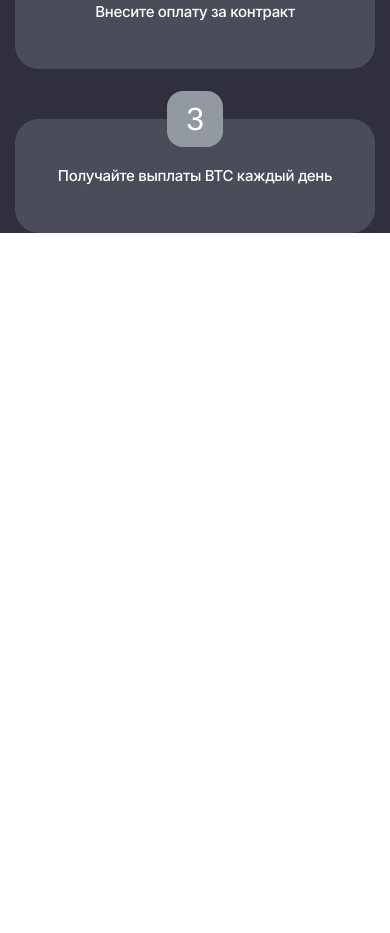
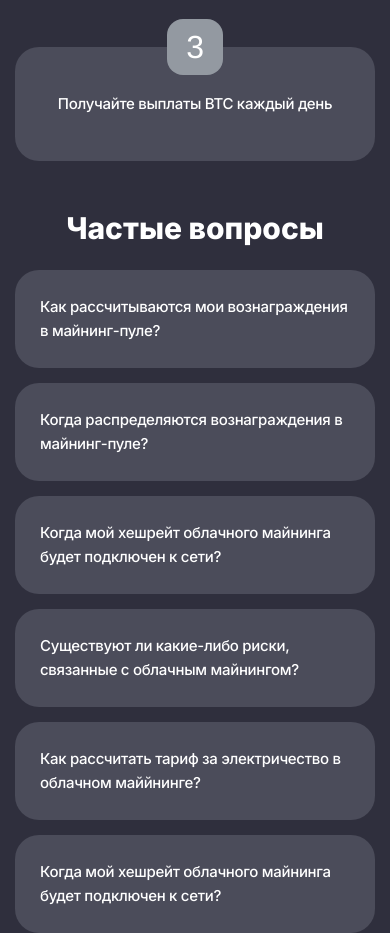
Before and after one commit to Amareis/cloud-maining, a website built with Vite: page index.html in a window 390 px wide. Shown: the part 1027-1960 px from the top of the page. Before the commit the page ends 1310 px from the top, so only its background shows below. Built offline with nearby package versions, Linux system fonts and the light colour scheme.

Commit message:
add: "questions"

```diff
--- a/index.html
+++ b/index.html
@@ -38,6 +38,21 @@
 					<div class="instruction__item"><span>3</span>Получайте выплаты BTC каждый день</div>
 				</div>
 			</section>
+			<!-- <section class="calculator">
+				<div class="calculator__title title"></div>
+			</section> -->
+
+			<section class="questions">
+				<div class="questions__title title">Частые вопросы</div>
+				<div class="questions__list">
+					<div class="questions__item">Как рассчитываются мои вознаграждения в майнинг-пуле?</div>
+					<div class="questions__item">Когда распределяются вознаграждения в майнинг-пуле?</div>
+					<div class="questions__item">Когда мой хешрейт облачного майнинга будет подключен к сети?</div>
+					<div class="questions__item">Существуют ли какие-либо риски, связанные с облачным майнингом?</div>
+					<div class="questions__item">Как рассчитать тариф за электричество в облачном маййнинге?</div>
+					<div class="questions__item">Когда мой хешрейт облачного майнинга будет подключен к сети?</div>
+				</div>
+			</section>
 		</div>
 	</div>
 
--- a/src/styles/components/_instruction.scss
+++ b/src/styles/components/_instruction.scss
@@ -7,6 +7,10 @@
 
 	&__title {
 		margin-bottom: 60px;
+
+		@media (max-width: 425px) {
+			margin-bottom: 50px;
+		}
 	}
 
 	&__list {
--- /dev/null
+++ b/src/styles/components/_questions.scss
@@ -0,0 +1,46 @@
+.questions {
+	&__title {
+		margin-bottom: 40px;
+
+		@media (max-width: 425px) {
+			margin-bottom: 25px;
+		}
+	}
+
+	&__list {
+		display: flex;
+		gap: 40px;
+		flex-wrap: wrap;
+
+		@media (max-width: 900px) {
+			justify-content: center;
+		}
+
+		@media (max-width: 425px) {
+			gap: 15px 0;
+		}
+	}
+
+	&__item {
+		background: #4B4C5A;
+		padding: 40px 30px;
+		border-radius: 24px;
+		width: calc((100% - 80px) / 3);
+		max-width: 305px;
+
+		@media (max-width: 900px) {
+			width: calc((100% - 40px) / 2);
+		}
+
+		@media (max-width: 650px) {
+			width: 100%;
+			max-width: 100%;
+		}
+
+		@media (max-width: 425px) {
+			padding: 25px;
+			line-height: 24px;
+			letter-spacing: -0.02em;
+		}
+	}
+}
--- a/src/styles/main.scss
+++ b/src/styles/main.scss
@@ -20,6 +20,11 @@
 	font-size: 40px;
 	line-height: 48px;
 	text-align: center;
+
+	@media (max-width: 768px) {
+		font-size: 30px;
+		line-height: 34px;
+	}
 }
 
 .btn {
--- a/src/styles/pages/home.scss
+++ b/src/styles/pages/home.scss
@@ -1,3 +1,4 @@
 @use "../components/wrapper";
 @use "../components/first-frame";
 @use "../components/instruction";
+@use "../components/questions";
```
